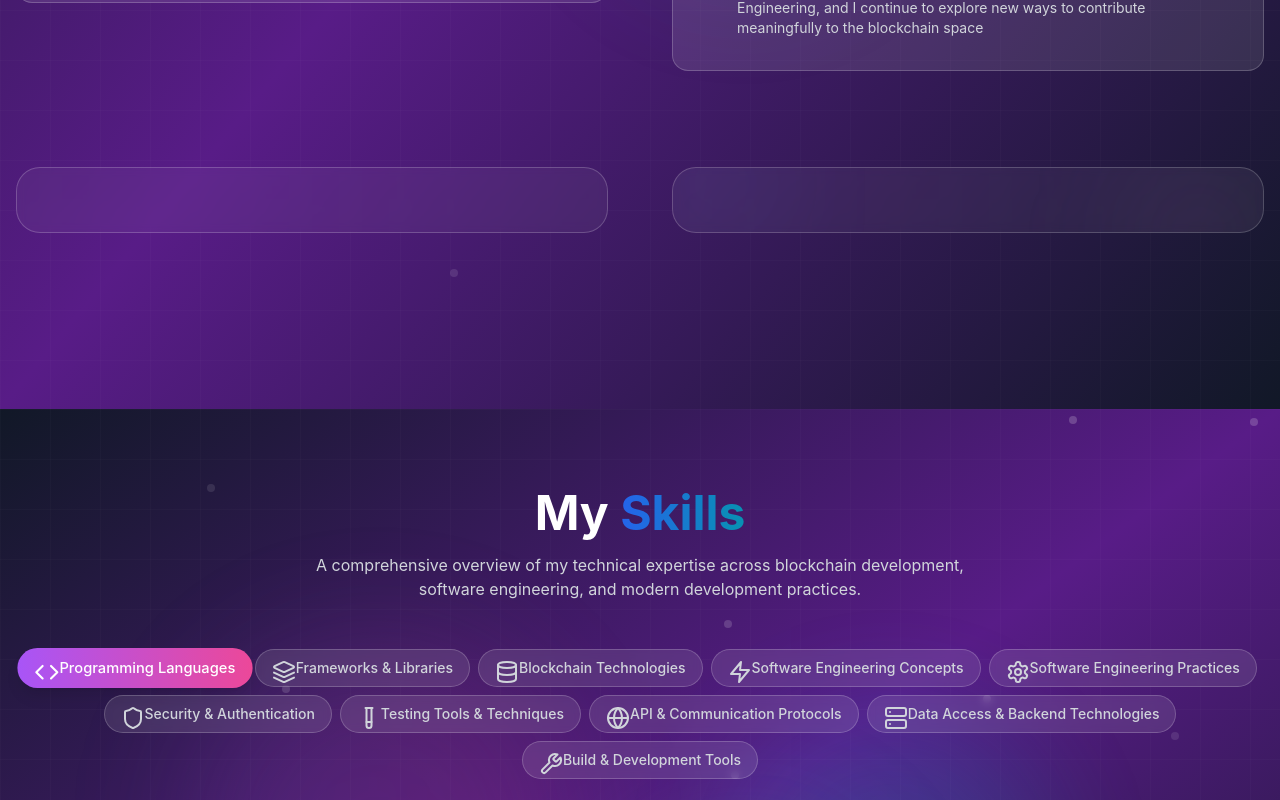
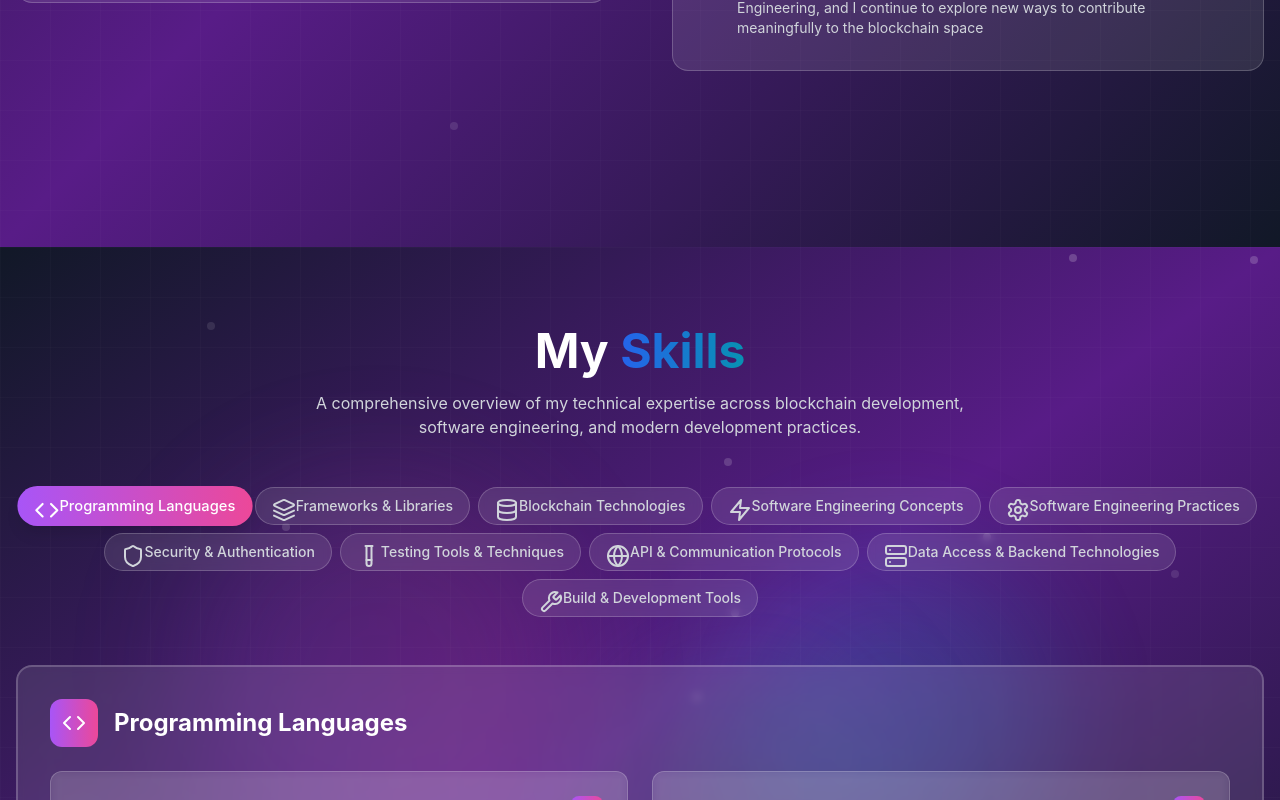
Before and after one commit to devfola/Portfolio, a React (Vite) app: page / in a window 1280 px wide. Shown: the part 2240-3040 px from the top of the page. Built offline with nearby package versions, Linux system fonts and the light colour scheme.

Commit message:
Updated About.tsx

```diff
--- a/src/components/About.tsx
+++ b/src/components/About.tsx
@@ -397,24 +397,7 @@ const About = () => {
 
 
 
-            {/* Core Competencies and Key Achievements Side by Side */}
-            <div className="grid lg:grid-cols-2 gap-8 lg:gap-16 mb-16 lg:mb-24">
-              {/* Core Competencies */}
-              <div className="bg-white/5 backdrop-blur-sm rounded-2xl lg:rounded-3xl p-6 lg:p-8 border border-white/20 relative overflow-hidden h-fit">
-                {/* Background decoration */}
 
-
-              </div>
-
-
-              <div className="bg-white/5 backdrop-blur-sm rounded-2xl lg:rounded-3xl p-6 lg:p-8 border border-white/20 relative overflow-hidden h-fit">
-                {/* Background decoration */}
-                <div className="absolute top-0 right-0 w-32 h-32 bg-gradient-to-br from-purple-400/10 to-pink-400/10 rounded-full blur-3xl"></div>
-                <div className="absolute bottom-0 left-0 w-24 h-24 bg-gradient-to-tr from-blue-400/10 to-cyan-400/10 rounded-full blur-3xl"></div>
-
-
-              </div>
-            </div>
           </div>
         </div>
       </div>
```
